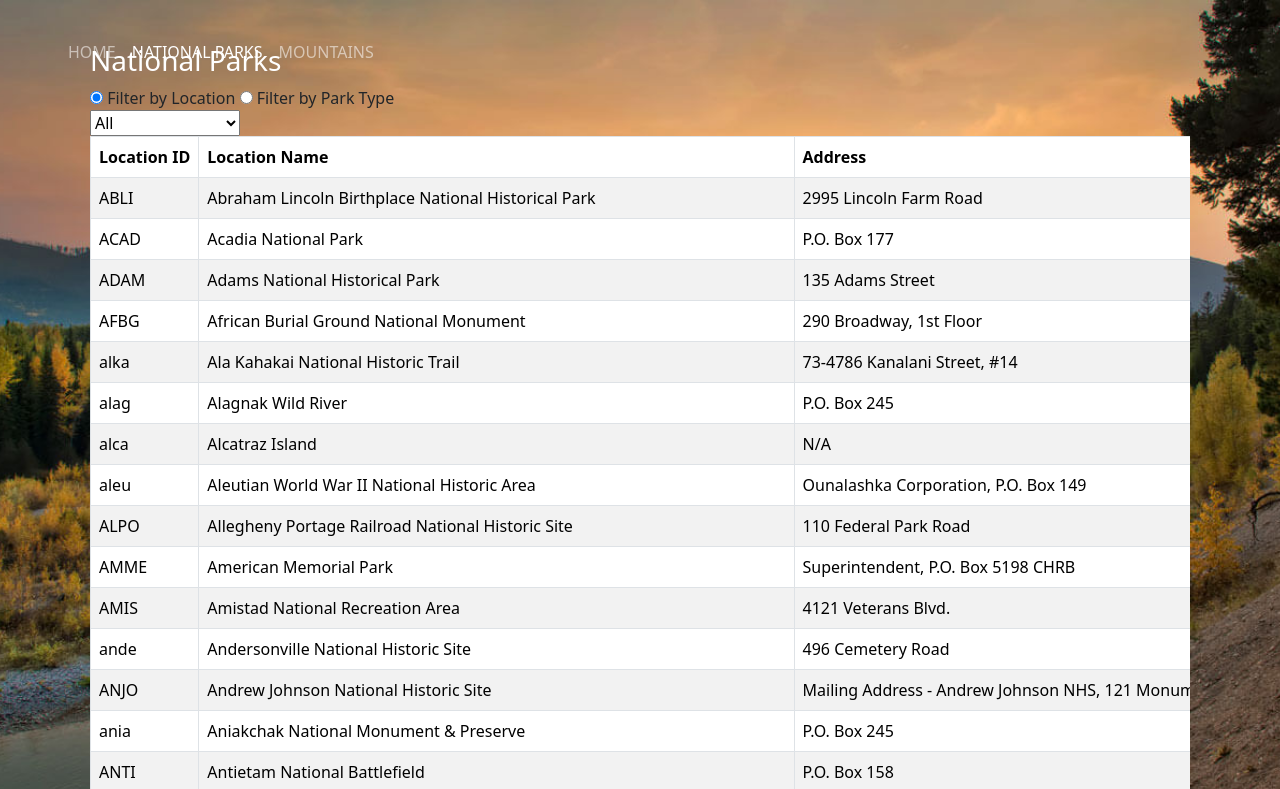
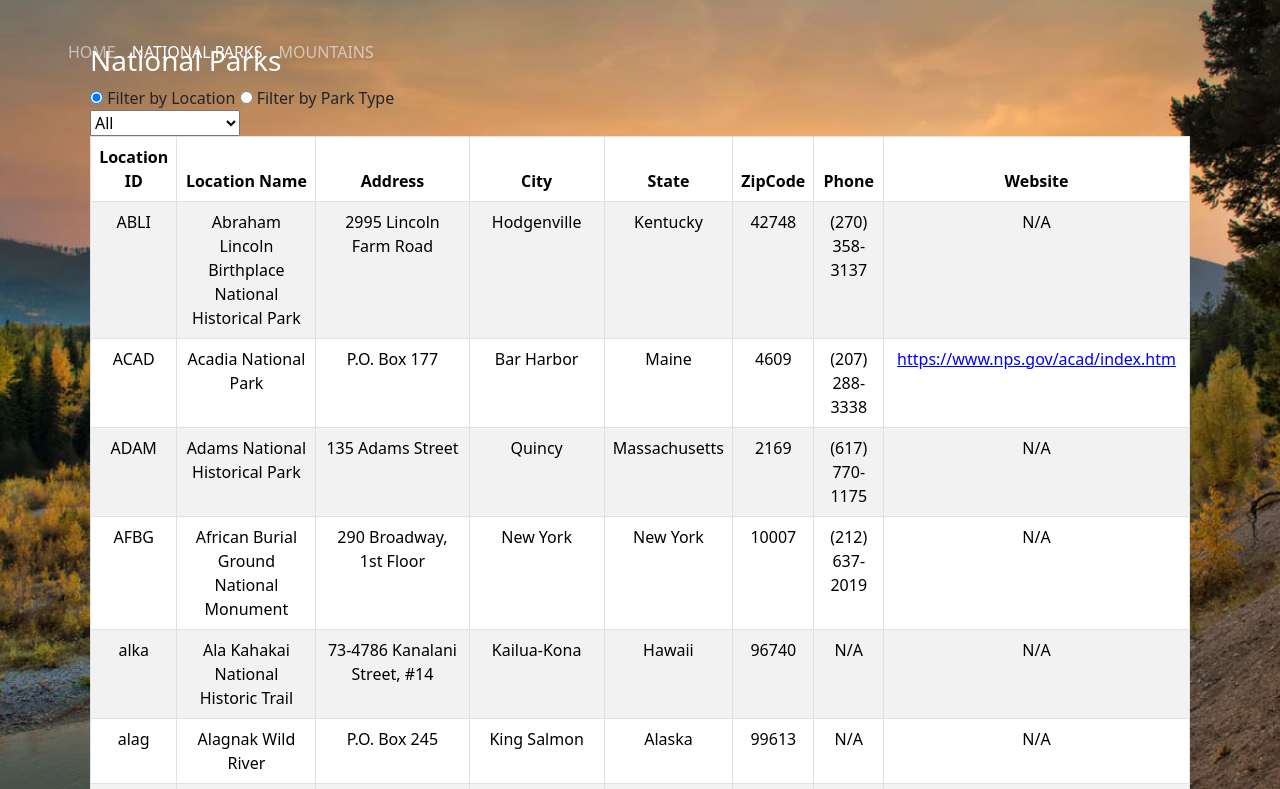
Before and after one commit to Yaribpaz/enjoy-the-outdoors, a plain HTML site: page national-parks.html in a window 1280 px wide. Shown: the top 789 px of the page. Drawn offline with nearby package versions, Linux system fonts and the light colour scheme.

Commit message:
experiment

```diff
--- a/custom-style.css
+++ b/custom-style.css
@@ -51,20 +51,20 @@
 }
 
 .table-container {
-  max-height: 700px;
+  max-height: 1000px;
   overflow-y: auto;
 
 }
 
-.table {
+/* .table {
   width: 100%;
-}
+} */
 
-.table th,
+/* .table th,
 .table td {
   white-space: nowrap;
   text-align: left;
-}
+} */
 
 .container {
     width: fit-content;
```
